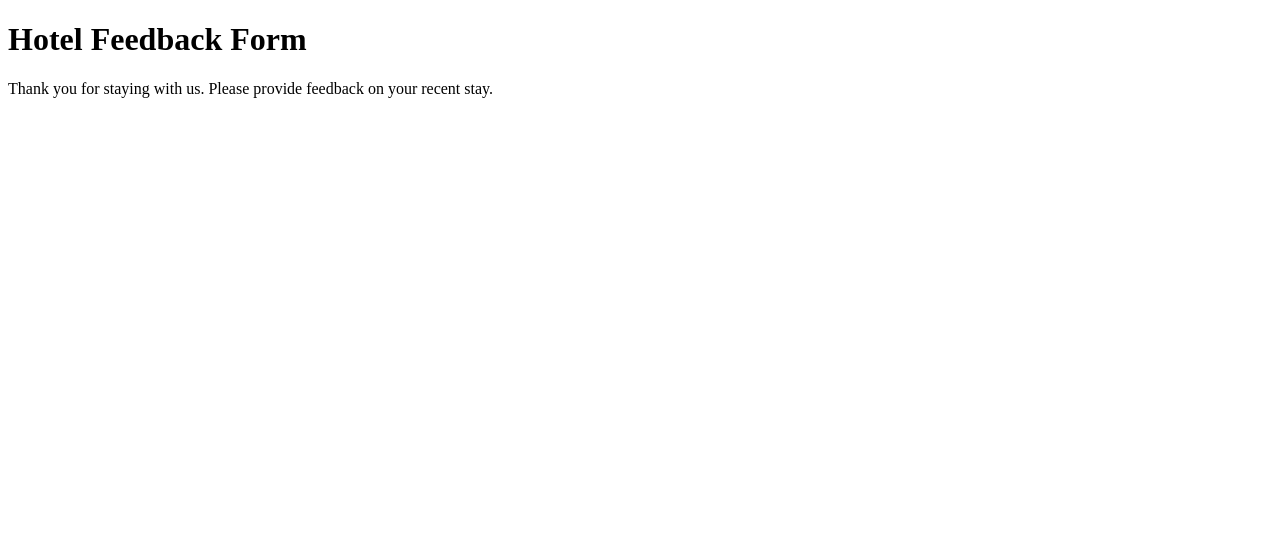
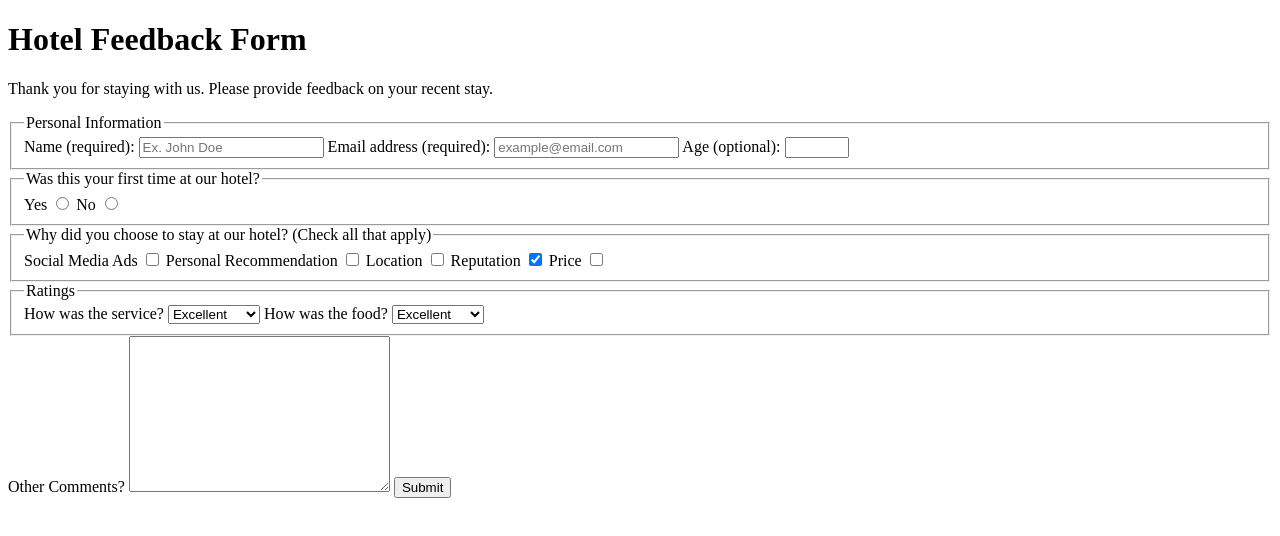
Before and after one commit to roxyrock/WorkshopHotelFeedbackForm, a plain HTML site: page index.html in a window 1280 px wide. Drawn offline with Linux system fonts and the light colour scheme.

Commit message:
Set up basic HTML structure for hotel feedback form

```diff
--- a/index.html
+++ b/index.html
@@ -1,5 +1,6 @@
 <!DOCTYPE html>
 <html lang="en">
+
 <head>
     <meta charset="UTF-8">
     <meta name="description" content="">
@@ -17,8 +18,79 @@
     </header>
     <main>
         <form method="POST" action="https://hotel-feedback.freecodecamp.org">
-
+            <fieldset>
+                <legend>Personal Information</legend>
+                <label for="full-name">Name (required):</label>
+                <input
+                    type="text"
+                    id="full-name"
+                    name="name"
+                    placeholder="Ex. John Doe"
+                    required
+                    size="20"
+                    >
+                <label for="email">Email address (required):</label>
+                <input
+                    type="email"
+                    id="email"
+                    name="email"
+                    required
+                    placeholder="example@email.com"
+                    size="20"
+                    >
+                <label for="age">Age (optional):</label>
+                <input
+                    type="number"
+                    id="age"
+                    name="age"
+                    min="3"
+                    max="100"
+                >
+                </fieldset>
+                <fieldset>
+                    <legend>Was this your first time at our hotel?</legend>
+                    <label for="yes-option">Yes</label>
+                    <input type="radio" id="yes-option" name="hotel-stay">
+                    <label for="no-option">No</label>
+                    <input type="radio" name="hotel-stay" id="no-option">
+                </fieldset>
+                <fieldset>
+                    <legend>Why did you choose to stay at our hotel? (Check all that apply)</legend>
+                    <label for="ads">Social Media Ads</label>
+                    <input type="checkbox" id="ads" name="ads" value="ads"/>
+                    <label for="recommendation">Personal Recommendation</label>
+                    <input type="checkbox" id="recommendation" name="recommendation" value="recommendation" />
+                    <label for="location">Location</label>
+                    <input type="checkbox" id="location" name="location" value="location" />
+                    <label for="reputation">Reputation</label>
+                    <input checked type="checkbox" id="reputation" name="reputation" value="reputation" />
+                    <label for="price">Price</label>
+                    <input type="checkbox" id="price" name="price" value="price">
+                </fieldset>
+                <fieldset>
+                    <legend>Ratings</legend>
+                    <label for="service">How was the service?</label>
+                    <select id="service" name="service">
+                        <option value="poor">Poor</option>
+                        <option value="satisfactory">Satisfactory</option>
+                        <option value="good">Good</option>
+                        <option value="very-good">Very Good</option>
+                        <option selected value="excellent">Excellent</option>
+                    </select>
+                    <label for="food">How was the food?</label>
+                    <select id="food" name="food">
+                        <option value="poor">Poor</option>
+                        <option value="satisfactory">Satisfactory</option>
+                        <option value="good">Good</option>
+                        <option value="very-good">Very Good</option>
+                        <option selected value="excellent">Excellent</option>
+                    </select>
+                </fieldset>
+                <label for="comments">Other Comments?</label>
+                <textarea id="comments" name="comments" cols="30" rows="10"></textarea>
+                 <button type="submit">Submit</button>
         </form>
     </main>
 </body>
+
 </html>
```
Lines whose indentation alone changed are shown as unchanged.
